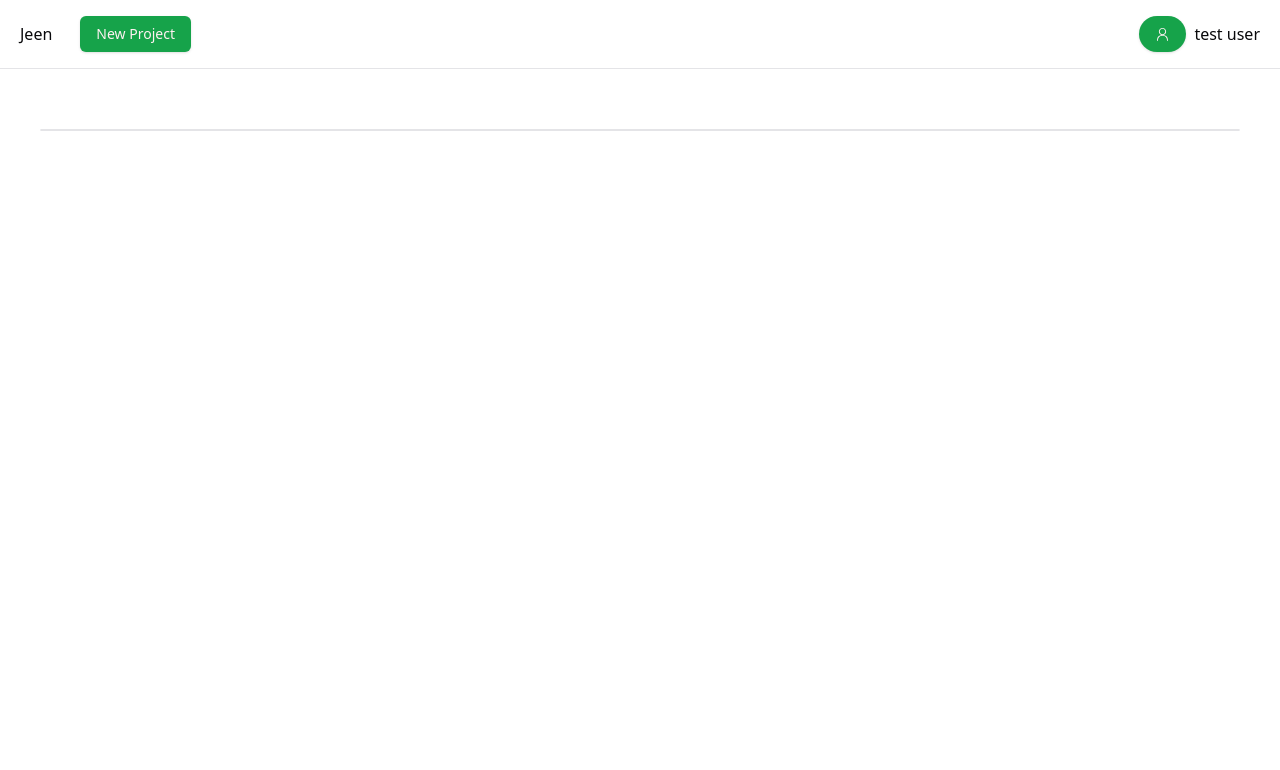
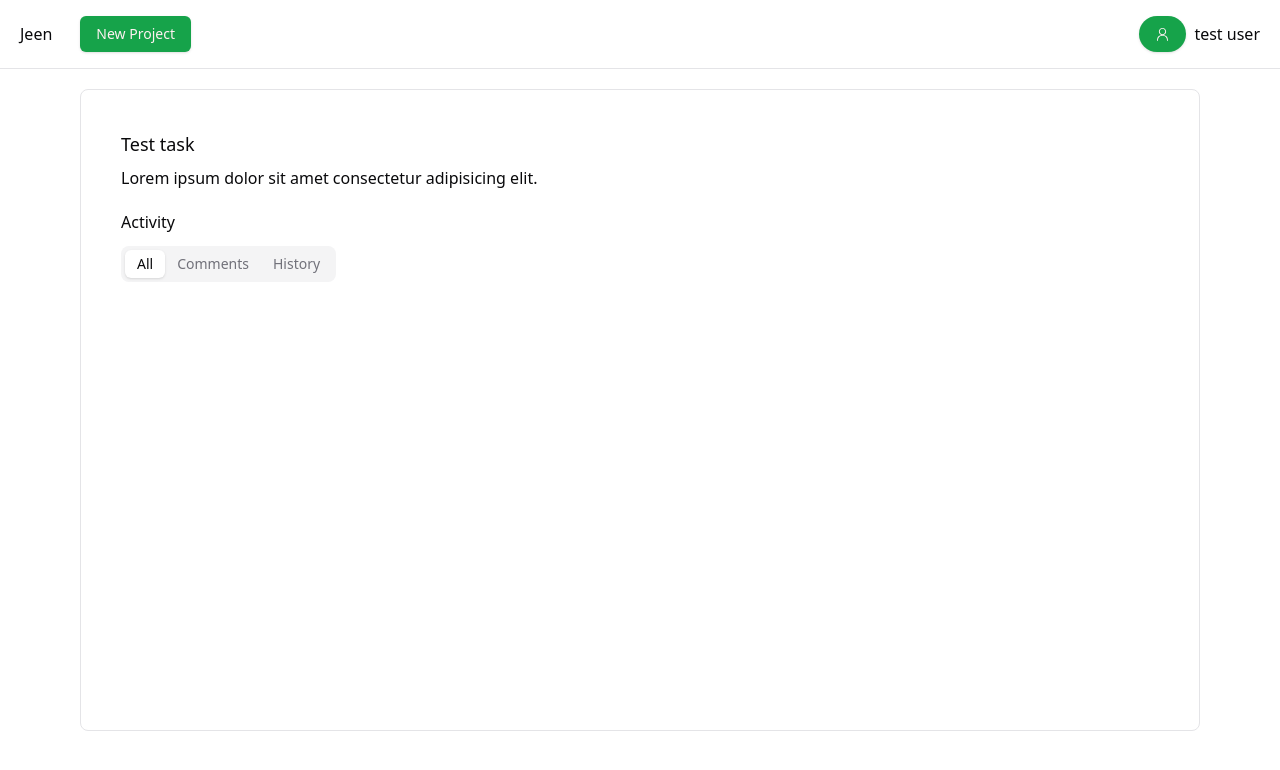
Before and after one commit to NewTea17/Project-Management-Frontend, a React app: page /projects/1/1 in a window 1280 px wide. Shown: the top 770 px of the page. Built offline with nearby package versions, Linux system fonts and the light colour scheme; the HTML template or start-up script is replaced by a standard one.

Commit message:
Create comment creation panel

```diff
--- a/package.json
+++ b/package.json
@@ -20,6 +20,7 @@
     "@radix-ui/react-scroll-area": "^1.2.0",
     "@radix-ui/react-select": "^2.1.2",
     "@radix-ui/react-slot": "^1.1.0",
+    "@radix-ui/react-tabs": "^1.1.1",
     "class-variance-authority": "^0.7.0",
     "clsx": "^2.1.1",
     "lucide-react": "^0.451.0",
--- /dev/null
+++ b/src/components/Comment/CreateCommentCard.jsx
@@ -0,0 +1,55 @@
+import React from 'react'
+import { useForm } from 'react-hook-form';
+import { Form, FormControl, FormField, FormItem, FormMessage } from '../ui/form';
+import { Input } from '../ui/input';
+import { Button } from '../ui/button';
+import { Avatar, AvatarFallback } from '../ui/avatar';
+
+const CreateCommentCard = ({ taskId }) => {
+    const form = useForm({
+        defaultValues: {
+            content: ""
+        }
+    });
+
+    const onSubmit = (data) => {
+        console.log("Createing comment...", data);
+    }
+
+    return (
+        <div>
+            <Form {...form}>
+                <form className='flex gap-2' onSubmit={form.handleSubmit(onSubmit)}>
+                    <FormField
+                        name="content"
+                        control={form.control}
+                        render={({ field }) => (
+                            <FormItem>
+                                <div className="flex gap-2">
+                                    <div>
+                                        <Avatar>
+                                            <AvatarFallback>T</AvatarFallback>
+                                        </Avatar>
+                                    </div>
+                                    <FormControl>
+                                        <Input
+                                            {...field}
+                                            type="text"
+                                            className="w-[20rem]"
+                                            placeholder="Your comment here ..."
+                                        />
+                                    </FormControl>
+                                </div>
+                                <FormMessage />
+                            </FormItem>
+                        )}
+                    />
+
+                    <Button type="submit" className="w-full px-10">Send</Button>
+                </form>
+            </Form>
+        </div>
+    )
+}
+
+export default CreateCommentCard
--- /dev/null
+++ b/src/components/ui/tabs.jsx
@@ -0,0 +1,41 @@
+import * as React from "react"
+import * as TabsPrimitive from "@radix-ui/react-tabs"
+
+import { cn } from "@/lib/utils"
+
+const Tabs = TabsPrimitive.Root
+
+const TabsList = React.forwardRef(({ className, ...props }, ref) => (
+  <TabsPrimitive.List
+    ref={ref}
+    className={cn(
+      "inline-flex h-9 items-center justify-center rounded-lg bg-muted p-1 text-muted-foreground",
+      className
+    )}
+    {...props} />
+))
+TabsList.displayName = TabsPrimitive.List.displayName
+
+const TabsTrigger = React.forwardRef(({ className, ...props }, ref) => (
+  <TabsPrimitive.Trigger
+    ref={ref}
+    className={cn(
+      "inline-flex items-center justify-center whitespace-nowrap rounded-md px-3 py-1 text-sm font-medium ring-offset-background transition-all focus-visible:outline-none focus-visible:ring-2 focus-visible:ring-ring focus-visible:ring-offset-2 disabled:pointer-events-none disabled:opacity-50 data-[state=active]:bg-background data-[state=active]:text-foreground data-[state=active]:shadow",
+      className
+    )}
+    {...props} />
+))
+TabsTrigger.displayName = TabsPrimitive.Trigger.displayName
+
+const TabsContent = React.forwardRef(({ className, ...props }, ref) => (
+  <TabsPrimitive.Content
+    ref={ref}
+    className={cn(
+      "mt-2 ring-offset-background focus-visible:outline-none focus-visible:ring-2 focus-visible:ring-ring focus-visible:ring-offset-2",
+      className
+    )}
+    {...props} />
+))
+TabsContent.displayName = TabsPrimitive.Content.displayName
+
+export { Tabs, TabsList, TabsTrigger, TabsContent }
--- a/src/pages/TaskDetails/TaskDetails.jsx
+++ b/src/pages/TaskDetails/TaskDetails.jsx
@@ -1,3 +1,7 @@
+import CreateCommentCard from '@/components/Comment/CreateCommentCard';
+import { Button } from '@/components/ui/button';
+import { ScrollArea } from '@/components/ui/scroll-area';
+import { Tabs, TabsContent, TabsList, TabsTrigger } from '@/components/ui/tabs';
 import React from 'react'
 import { useParams } from 'react-router-dom'
 
@@ -5,9 +9,43 @@
     const { projectId, taskId } = useParams();
 
     return (
-        <div className='py-5'>
-            <div className='flex justify-between border m-10 rounded-lg'>
+        <div className='px-20 py-5'>
+            <div className='flex justify-between border p-10 rounded-lg'>
+                <ScrollArea className="h-[70vh] w-[60%]">
+                    <div>
+                        <h1 className='text-lg pb-2'>Test task</h1>
+                    </div>
+                    <div>
+                        <p className='w-full md:max-w-lg lg:max-w-xl'>
+                            Lorem ipsum dolor sit amet consectetur adipisicing elit.
+                        </p>
+                    </div>
+                    <div className='mt-5'>
+                        <h2 className='pb-3'>Activity</h2>
+                        <Tabs defaultValue='all' className='w-[350px]'>
+                            <TabsList className="mb-5">
+                                <TabsTrigger value="all">
+                                    All
+                                </TabsTrigger>
+                                <TabsTrigger value="comments">
+                                    Comments
+                                </TabsTrigger>
+                                <TabsTrigger value="history">
+                                    History
+                                </TabsTrigger>
+                            </TabsList>
+                            <TabsContent value="all">
 
+                            </TabsContent>
+                            <TabsContent value="comments">
+                                <CreateCommentCard taskId={taskId} />
+                            </TabsContent>
+                            <TabsContent value="history">
+
+                            </TabsContent>
+                        </Tabs>
+                    </div>
+                </ScrollArea>
             </div>
         </div>
     )
```
Also changed, not shown: 1 other file (tests, documents, lock files or other folders).
